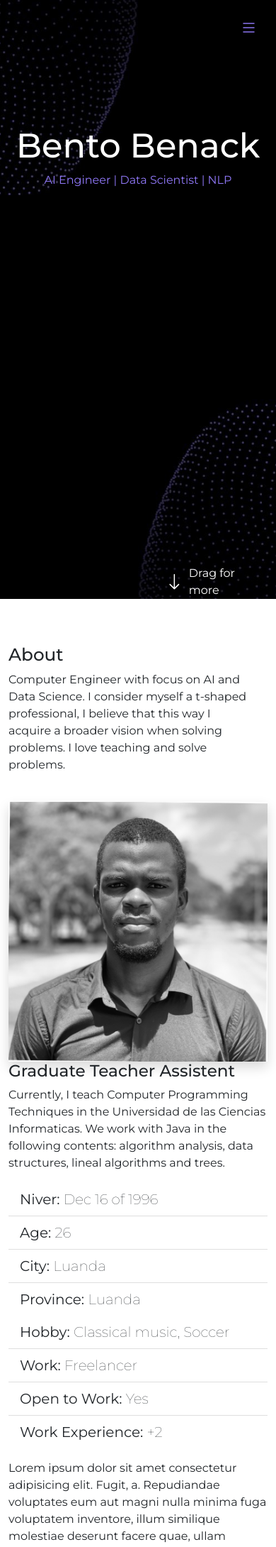
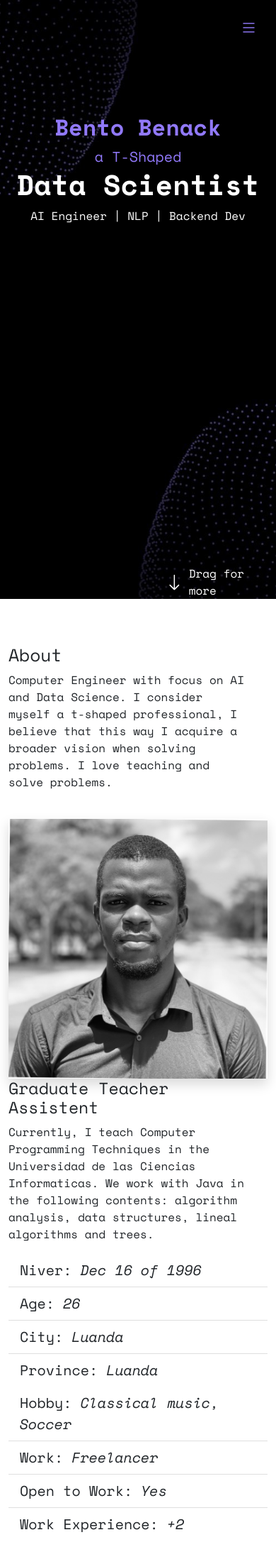
Before and after one commit to bentobenack/portfolio, a Flask app: page / in a window 390 px wide. Shown: the top 2180 px of the page at 71% size. Run offline with Flask 2, Linux system fonts and the light colour scheme; some libraries are stand-ins or nearby versions.

Commit message:
some changes on home, about and font-family

```diff
--- a/static/style.css
+++ b/static/style.css
@@ -1,9 +1,10 @@
-/* @import url('https://fonts.googleapis.com/css2?family=Space+Mono:ital,wght@0,400;0,700;1,400;1,700&display=swap'); */
-@import url('https://fonts.googleapis.com/css2?family=Montserrat:ital,wght@0,100;0,200;0,300;0,400;0,500;0,600;0,700;0,800;0,900;1,100;1,200;1,300;1,400;1,500;1,600;1,700;1,800;1,900&family=Space+Mono:ital,wght@0,400;0,700;1,400;1,700&display=swap');
+@import url('https://fonts.googleapis.com/css2?family=Space+Mono:ital,wght@0,400;0,700;1,400;1,700&display=swap');
+/* @import url('https://fonts.googleapis.com/css2?family=Montserrat:ital,wght@0,100;0,200;0,300;0,400;0,500;0,600;0,700;0,800;0,900;1,100;1,200;1,300;1,400;1,500;1,600;1,700;1,800;1,900&family=Space+Mono:ital,wght@0,400;0,700;1,400;1,700&display=swap');
+@import url('https://fonts.googleapis.com/css2?family=Montserrat:ital,wght@0,100;0,200;0,300;0,400;0,500;0,600;0,700;0,800;0,900;1,100;1,200;1,300;1,400;1,500;1,600;1,700;1,800;1,900&family=Redressed&family=Space+Mono:ital,wght@0,400;0,700;1,400;1,700&display=swap'); */
 
 html, body{
-    /* font-family: 'Space Mono', monospace; */
-    font-family: 'Montserrat', sans-serif;
+    font-family: 'Space Mono', monospace;
+    /* font-family: 'Montserrat', sans-serif; */
     width: 100%;
     height: 100%;
 }
@@ -106,14 +107,31 @@ section#home {
 }
 
 section#home h2{
-    font-size: 5.5rem;
-    font-weight: 500;
+    color: #9179FA;
+    font-size: 40px;
+    font-weight: 600;
 }
 
-section#home span#subtitle{
-    margin-right: 13rem;
+section#home h3{
+    /* font-size: 4.5rem; */
+    font-size: 40px;
+    font-weight: 600;
+    color: #fff;
+}
+
+section#home span#subtitle1{
+    display: none;
+}
+
+section#home span#subtitle2{
+    color: #9179FA;
+    font-weight: 300;
+}
+
+section#home span#subtitle3{
     font-size: 1.5rem;
-    color: #9179FA;
+    color: #fff;
+    font-weight: 400;
 }
 
 .text-shadow {
@@ -161,9 +179,21 @@ i.menu-mobile {
         display: flex;
     }
     section#home h2 {
-        font-size: 3rem;
+        font-size: 2rem;
     }
-    section#home span#subtitle {
+    section#home h3 {
+        font-size: 2.5rem;
+    }
+    section#home span#subtitle1 {
+        display: flex;
+        font-size: 20px;
+        color: #9179FA;
+        font-weight: 300;
+    }
+    section#home span#subtitle2 {
+        display: none;
+    }
+    section#home span#subtitle3 {
         margin-right: 0;
         font-size: 1rem;
     }
@@ -189,3 +219,27 @@ i.menu-mobile {
 .section-bg {
     background-color: #f6f4ff;
 }
+
+.progress-bar {
+   background-color: #9179FA;
+}
+
+
+/*
+
+/* Extra small devices (phones, 600px and down)
+@media only screen and (max-width: 600px) {...}
+
+/* Small devices (portrait tablets and large phones, 600px and up)
+@media only screen and (min-width: 600px) {...}
+
+/* Medium devices (landscape tablets, 768px and up)
+@media only screen and (min-width: 768px) {...}
+
+/* Large devices (laptops/desktops, 992px and up)
+@media only screen and (min-width: 992px) {...}
+
+/* Extra large devices (large laptops and desktops, 1200px and up)
+@media only screen and (min-width: 1200px) {...}
+
+*/
--- a/templates/index.html
+++ b/templates/index.html
@@ -73,12 +73,14 @@
     <main id="main">
 
         <section id="home" class="row m-0 p-0">
-            <div class="col-md-5 d-flex justify-content-center align-items-center flex-column">
-                <h2 class="text-white text-shadow">Bento Benack</h2>
-                <span id="subtitle" class="text-shadow">AI Engineer | Data Scientist | NLP</span>
+            <div class="col-md-10 d-flex justify-content-center align-items-center flex-column">
+                <h2 class="text-shadow">Bento Benack</h2>
+                <span id="subtitle1" class="text-shadow">a T-Shaped</span>
+                <h3 class="text-shadow"><span id="subtitle2" class="text-shadow">T-Shaped</span> Data Scientist</h3>
+                <span id="subtitle3" class="text-shadow">AI Engineer | NLP | Backend Dev</span>
             </div>
 
-            <div class="col-md-7  d-flex justify-content-end align-items-end">
+            <div class="col-md-2  d-flex justify-content-end align-items-end">
                 <div id="drag" class="d-flex align-items-center">
                     <i class="bi bi-arrow-down text-white pe-2 fs-2" aria-hidden="true"></i>
                     <a href="#about">Drag for more</a>
@@ -117,32 +119,32 @@
                         <div class="col-md-6">
                             <ul class="list-group list-group-flush fs-5">
                                 <li class="list-group-item">
-                                    Niver: <span class="fw-lighter">Dec 16 of 1996</span>
+                                    Niver: <span class="fw-lighter fst-italic">Dec 16 of 1996</span>
                                 </li>
                                 <li class="list-group-item">
-                                    Age: <span class="fw-lighter">26</span>
+                                    Age: <span class="fw-lighter fst-italic">26</span>
                                 </li>
                                 <li class="list-group-item">
-                                    City: <span class="fw-lighter">Luanda</span>
+                                    City: <span class="fw-lighter fst-italic">Luanda</span>
                                 </li>
                                 <li class="list-group-item">
-                                    Province: <span class="fw-lighter">Luanda</span>
+                                    Province: <span class="fw-lighter fst-italic">Luanda</span>
                                 </li>
                             </ul>
                         </div>
                         <div class="col-md-6">
                             <ul class="list-group list-group-flush fs-5">
                                 <li class="list-group-item">
-                                    Hobby: <span class="fw-lighter">Classical music, Soccer</span>
+                                    Hobby: <span class="fw-lighter fst-italic">Classical music, Soccer</span>
                                 </li>
                                 <li class="list-group-item">
-                                    Work: <span class="fw-lighter">Freelancer</span>
+                                    Work: <span class="fw-lighter fst-italic">Freelancer</span>
                                 </li>
                                 <li class="list-group-item">
-                                    Open to Work: <span class="fw-lighter">Yes</span>
+                                    Open to Work: <span class="fw-lighter fst-italic">Yes</span>
                                 </li>
                                 <li class="list-group-item">
-                                    Work Experience: <span class="fw-lighter">+2</span>
+                                    Work Experience: <span class="fw-lighter fst-italic">+2</span>
                                 </li>
                             </ul>
                         </div>
```
